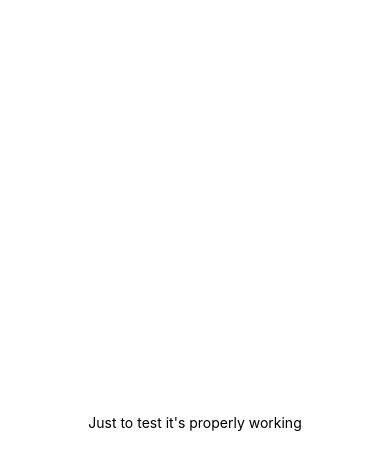
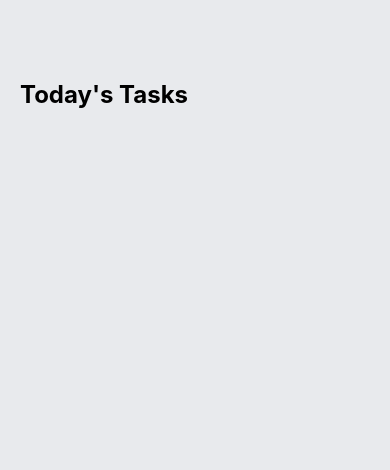
Before and after one commit to JayHansea/Tudoo, a React Native app: screen / in a window 390 px wide. Shown: the top 470 px of the page. Built offline with nearby package versions, Linux system fonts and the light colour scheme.

Commit message:
started creating the task app on App.js

```diff
--- a/App.js
+++ b/App.js
@@ -4,8 +4,13 @@
 export default function App() {
   return (
     <View style={styles.container}>
-      <Text>Just to test it's properly working</Text>
-      <StatusBar style="auto" />
+      {/* Today's Tasks */}
+      <View style={styles.tasksWrapper}>
+        <Text style={styles.sectionTitle}>Today's Tasks</Text>
+        <View style={styles.items}>
+          {/* This is where the tasks will go! */}
+        </View>
+      </View>
     </View>
   );
 }
@@ -13,8 +18,15 @@
 const styles = StyleSheet.create({
   container: {
     flex: 1,
-    backgroundColor: '#fff',
-    alignItems: 'center',
-    justifyContent: 'center',
+    backgroundColor: '#e8eaed',
   },
+  tasksWrapper: {
+    paddingTop: 80,
+    paddingHorizontal: 20,
+  },
+  sectionTitle: {
+    fontSize: 24,
+    fontWeight: "bold",
+  },
+  items: {},
 });
```
